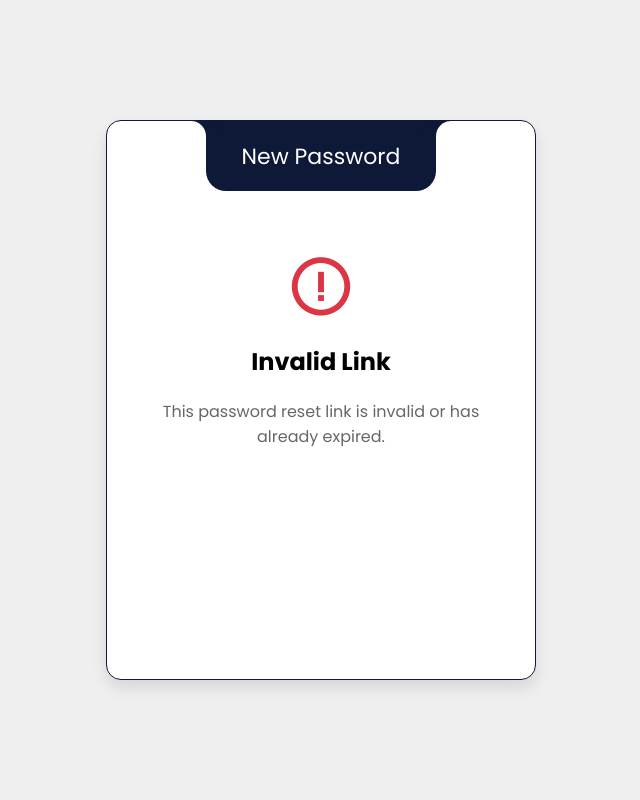
After one commit to aroy14122005-dotcom/cts-question-paper, a Django app: page /reset/1/1/ in a window 1280 px wide. The commit adds this page. Shown: the whole page, without its empty margins (319-959 px from the left). Run offline with Django 5.2, Linux system fonts and the light colour scheme.

Commit message:
Complete Django password reset templates

```diff
--- a/main/static/css/style.css
+++ b/main/static/css/style.css
@@ -340,35 +340,35 @@ a:hover {
 
 .message-container{
     position: fixed;
-
-    top: 25px;
+    top: 30px;
     left: 50%;
-
     transform: translateX(-50%);
 
-    z-index: 999999;
+    z-index: 99999;
 
     display: flex;
     flex-direction: column;
+    gap: 10px;
 
-    align-items: center;
-
-    width: fit-content;
+    pointer-events: none;
 }
 
 .message{
-    min-width: 320px;
+    min-width: 340px;
     max-width: 450px;
 
-    padding: 14px 20px;
+    padding: 15px 22px;
 
-    border-radius: 10px;
+    border-radius: 12px;
 
     font-size: 15px;
     font-weight: 500;
+
     text-align: center;
 
-    box-shadow: 0 8px 20px rgba(0,0,0,.2);
+    box-shadow: 0 10px 25px rgba(0,0,0,.15);
+
+    animation: fadeDown .35s ease;
 }
 
 /* Success */
@@ -402,10 +402,34 @@ a:hover {
 @keyframes fadeDown{
     from{
         opacity:0;
-        transform:translateY(-15px);
+        transform: translateY(-20px);
     }
+
     to{
         opacity:1;
-        transform:translateY(0);
+        transform: translateY(0);
     }
 }
+
+/* ===========================
+   Forgot Password Header
+=========================== */
+
+.forgot-header{
+    width: 230px;
+}
+
+.forgot-header::before{
+    left: -30px;
+}
+
+.forgot-header::after{
+    right: -30px;
+}
+
+.forgot-header .title-register{
+    position: static;
+    transform: none;
+    font-size: 22px;
+    white-space: nowrap;
+}
--- /dev/null
+++ b/main/templates/main/password_reset_confirm.html
@@ -0,0 +1,124 @@
+{% load static %}
+<!DOCTYPE html>
+<html lang="en">
+
+<head>
+
+    <meta charset="UTF-8">
+    <meta name="viewport" content="width=device-width, initial-scale=1.0">
+
+    <title>Set New Password</title>
+
+    <link href="https://unpkg.com/boxicons@2.1.4/css/boxicons.min.css"
+          rel="stylesheet">
+
+    <link rel="stylesheet"
+          href="{% static 'css/style.css' %}?v=2028">
+
+</head>
+
+<body>
+
+<div class="wrapper">
+
+    <div class="form-header forgot-header">
+
+        <div class="titles">
+
+            <span class="title-register">
+                New Password
+            </span>
+
+        </div>
+
+    </div>
+
+    <div class="register-form" style="left:32px;">
+
+        {% if validlink %}
+
+        {% if form.errors %}
+        <div style="color:red; margin-bottom:20px;">
+             {{ form.errors }}
+        </div>
+        {% endif %}
+
+        <form method="POST">
+
+            {% csrf_token %}
+
+            <div class="input-box">
+
+                <input
+                    type="password"
+                    name="new_password1"
+                    id="new_password1"
+                    class="input-field"
+                    required
+                >
+
+                <label for="new_password1" class="label">
+                    New Password
+                </label>
+
+                <i class='bx bx-lock-alt icon'></i>
+
+            </div>
+
+            <div class="input-box">
+
+                <input
+                    type="password"
+                    name="new_password2"
+                    id="new_password2"
+                    class="input-field"
+                    required
+                >
+
+                <label for="new_password2" class="label">
+                    Confirm Password
+                </label>
+
+                <i class='bx bx-lock-alt icon'></i>
+
+            </div>
+
+            <div class="input-box">
+
+                <button type="submit" class="btn-submit">
+
+                    Change Password
+
+                </button>
+
+            </div>
+
+        </form>
+
+        {% else %}
+
+        <div style="text-align:center;">
+
+            <i class='bx bx-error-circle'
+               style="font-size:70px;color:#dc3545;"></i>
+
+            <h2 style="margin:20px 0;">
+                Invalid Link
+            </h2>
+
+            <p style="color:#666;">
+                This password reset link is invalid
+                or has already expired.
+            </p>
+
+        </div>
+
+        {% endif %}
+
+    </div>
+
+</div>
+
+</body>
+
+</html>
```
Also changed, not shown: config/settings.py (+16 -0 lines), main/templates/main/password_reset.html (+124 -0 lines), main/templates/main/password_reset_complete.html (added, +78 -0 lines), main/templates/main/password_reset_done.html (added, +57 -0 lines).
